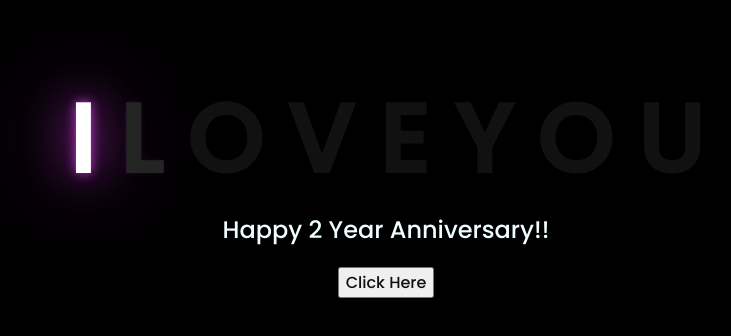
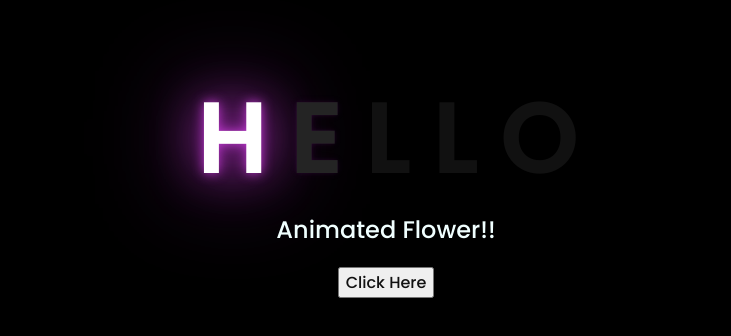
Before and after one commit to bamxo/animatedFlower, a plain HTML site: page index.html in a window 1280 px wide. Shown: the part 226-562 px from the top of the page, without its empty margins (262-993 px from the left). Drawn offline with Linux system fonts and the light colour scheme.

Commit message:
Update index.html

```diff
--- a/index.html
+++ b/index.html
@@ -11,17 +11,14 @@
 <body>
     <div class="greetings">
     <!-- Greeting <span>text...</span -->
-        <span>I</span>
+        <span>H</span>
+        <span>E</span>
+        <span>L</span>
         <span>L</span>
         <span>O</span>
-        <span>V</span>
-        <span>E</span>
-        <span>Y</span>
-        <span>O</span>
-        <span>U</span>
     </div>
     <div class="description">
-        <span>Happy 2 Year Anniversary!!</span>
+        <span>Animated Flower!!</span>
     </div>
     <div class="button">
         <button>
```
